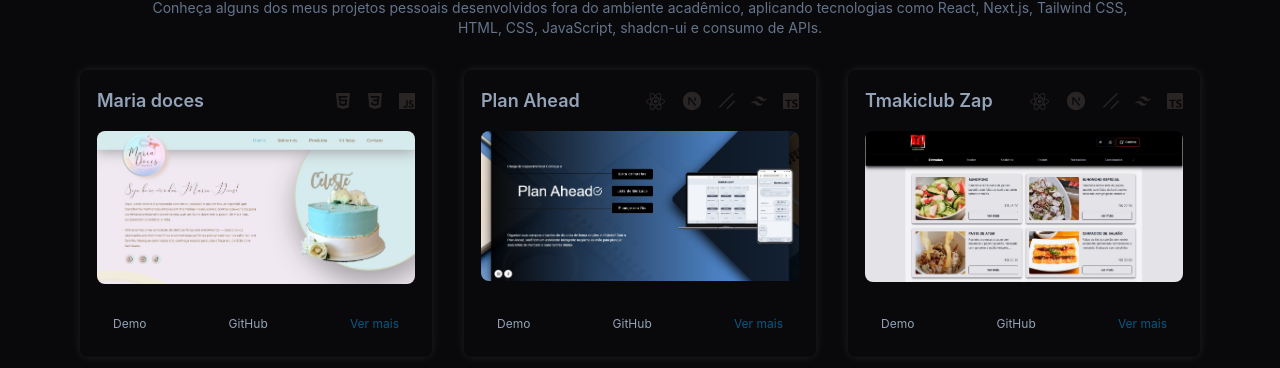
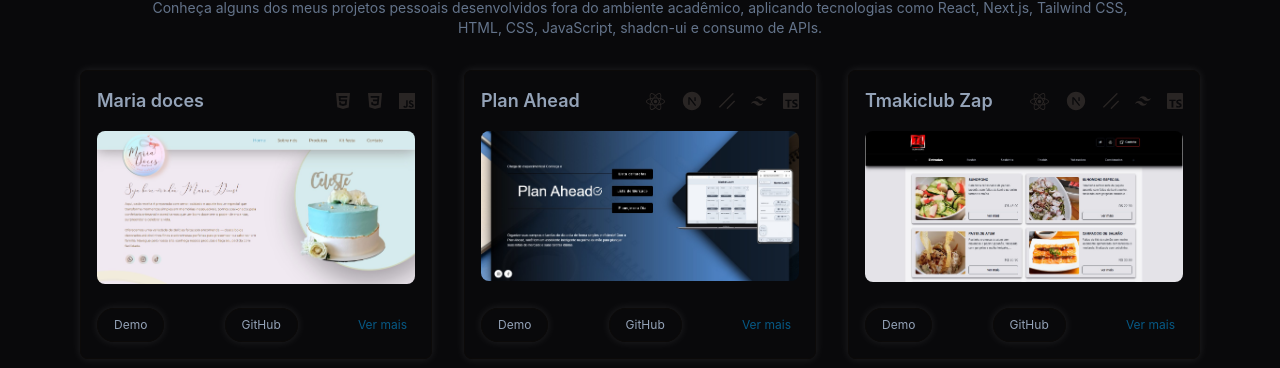
Before and after one commit to walacer72/portfolio-walace, a Next.js app: page / in a window 1280 px wide. Shown: the part 1880-2248 px from the top of the page. Built offline with nearby package versions, Linux system fonts and the light colour scheme.

Commit message:
acerto icon

```diff
--- a/package.json
+++ b/package.json
@@ -18,8 +18,10 @@
     "next": "15.1.2",
     "react": "^19.0.0",
     "react-dom": "^19.0.0",
+    "react-hook-form": "^7.61.1",
     "react-icons": "^5.5.0",
-    "tailwind-merge": "^3.3.1"
+    "tailwind-merge": "^3.3.1",
+    "zod": "^4.0.14"
   },
   "devDependencies": {
     "@types/node": "^20",
--- a/src/components/menu.jsx
+++ b/src/components/menu.jsx
@@ -7,7 +7,7 @@ export const Menu = () => {
 
     return (
         <ul className='py-2 px-8 rounded-full flex w-full gap-8 justify-between items-center text-slate-400'>
-            <BiCodeAlt className='text-sky-700 text-3xl md:text-2xl flex justify-center items-center' />
+            <BiCodeAlt className='text-sky-700 text-3xl w-[30px] h-[30px] md:text-2xl flex justify-center items-center' />
             {lista.map((item, index) => (
 
                 <li key={item} className='flex items-center cursor-pointer font-light transition-all duration-200 group sm:text-sm md:text-base xl:text-lg'>
--- a/src/components/projectItem.tsx
+++ b/src/components/projectItem.tsx
@@ -14,7 +14,7 @@ const ProjectItem = ({ item }: Props) => {
 
     return (
 
-        <li className={`relative w-full rounded-lg min-h-[250px] text-slate-400 shadow-[0_0_10px_rgba(255,255,255,0.1)] p-4 transition-all duration-300 border border-stone-950 hover:border-stone-800 md:hover:scale-105`}>
+        <li className={`relative w-full rounded-lg min-h-[270px] text-slate-400 shadow-[0_0_10px_rgba(255,255,255,0.1)] p-4 transition-all duration-300 border border-stone-950 hover:border-stone-800 md:hover:scale-105`}>
 
             <div className="flex flex-col h-full gap-4 justify-between">
 
@@ -46,16 +46,16 @@ const ProjectItem = ({ item }: Props) => {
 
 
                 <div className="flex gap-5 text-xs mt-2 justify-between text-slate-400">
-                    <button className='hover:bg-[rgba(100,100,100,0.1)] hover:shadow-[0_0_10px_rgba(255,255,255,0.3)] transition-all duration-200 py-2 px-4 rounded-full hover:opacity-80'>
+                    <button className='hover:border-stone-800 border border-stone-950 shadow-[0_0_10px_rgba(255,255,255,0.1)] transition-all duration-200 px-4 rounded-full hover:opacity-80'>
                         <a href={item.demo} target='_blank'>Demo</a>
                     </button>
-                    <button className='hover:bg-[rgba(0,0,0,0.9)] transition-all duration-200 py-2 px-4 rounded-full hover:opacity-80'>
+                    <button className='hover:border-stone-800 border border-stone-950 shadow-[0_0_10px_rgba(255,255,255,0.1)] transition-all duration-200 py-2 px-4 rounded-full hover:opacity-80'>
                         <a href={item.github} target='_blank'>GitHub</a>
                     </button>
                     <button
                         onMouseEnter={() => setDescriptShow(true)}
                         onMouseLeave={() => setDescriptShow(false)}
-                        className="transition-all duration-200 py-2 px-4 rounded-full hover:opacity-50 text-sky-800">
+                        className="transition-all duration-200 pr-2 rounded-full hover:opacity-50 text-sky-800">
                         Ver mais
                     </button>
                 </div>
```
Also changed, not shown: 1 other file (tests, documents, lock files or other folders).
